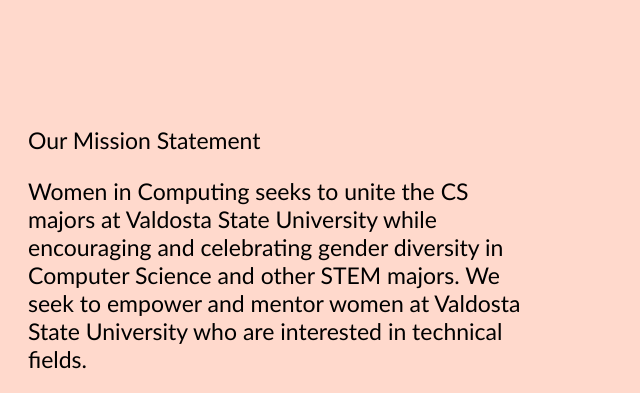
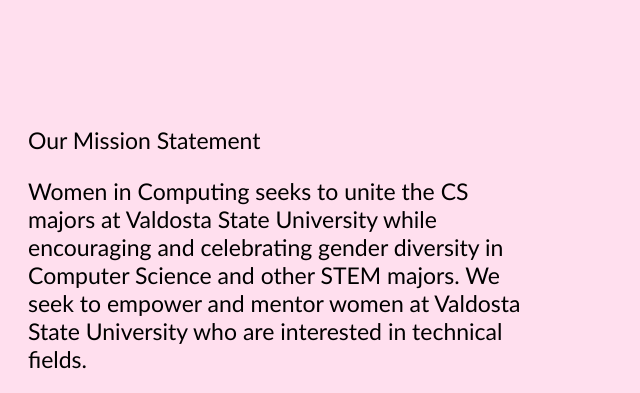
Before and after one commit to jawardell/wicsweb, a PHP site: page /index.php in a window 1280 px wide. Shown: the part 683-1076 px from the top of the page, without its empty margins (0-640 px from the left). Run offline with PHP 8.4, Linux system fonts and the light colour scheme.

Commit message:
color changing

```diff
--- a/AllStyleSheet.css
+++ b/AllStyleSheet.css
@@ -1,7 +1,7 @@
 body {
     font-family: Arial, Helvetica, sans-serif;
     color: black;
-    background-color: #ffd9cc; /*ffd9cc*/
+    background-color: #ffdfee; /*ffd9cc*/ /*#ffdfee*/ /*fddbeb*/
     /*background-color: antiquewhite;*/
 }
 
```
